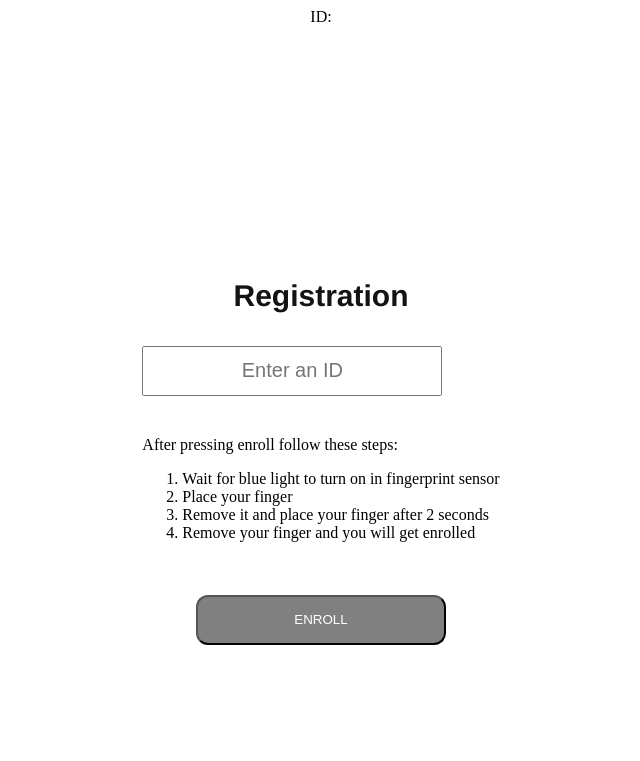
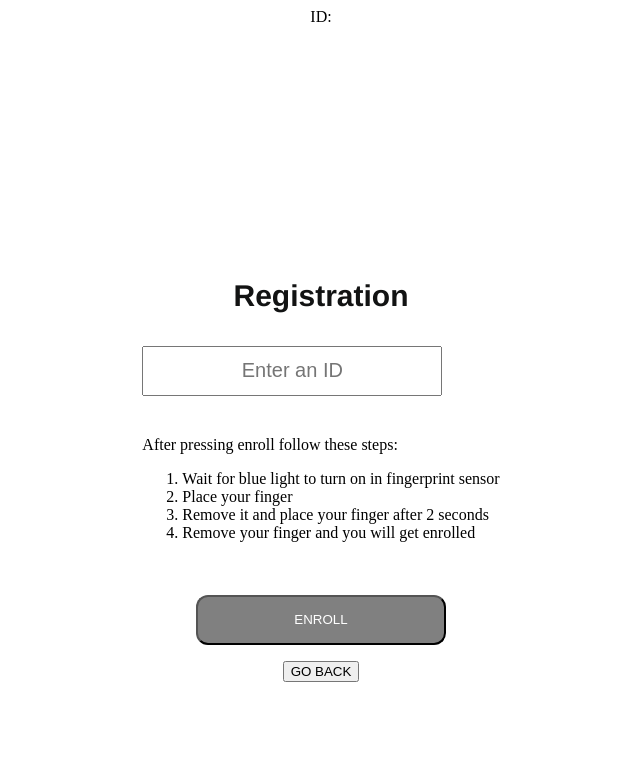
Before and after one commit to gangadharashettypj/voicebioauth, a Flask app: page /enroll in a window 1280 px wide. Shown: the top 761 px of the page, without its empty margins (319-959 px from the left). Run offline with Flask 3, Linux system fonts and the light colour scheme.

Commit message:
initial commit

```diff
--- a/templates/enroll.html
+++ b/templates/enroll.html
@@ -42,13 +42,14 @@
 
 
 
+
 </style>
 
 <html>
 <title>Registration</title>
 <body>
-<form method="POST" action="/enroll">
-    <center>
+<center>
+    <form method="POST" action="/enroll">
         <div>
             <label for="id">ID:</label>
             <p id="header">Registration</p>
@@ -79,10 +80,12 @@
             </table>
             <button type="submit" id="enroll">ENROLL</button>
         </div>
-    </center>
+    </form>
+    <form method="POST" action="/">
+        <button type="submit">GO BACK</button>
+    </form>
+</center>
 
-
-</form>
 
 </body>
 </html>
```
